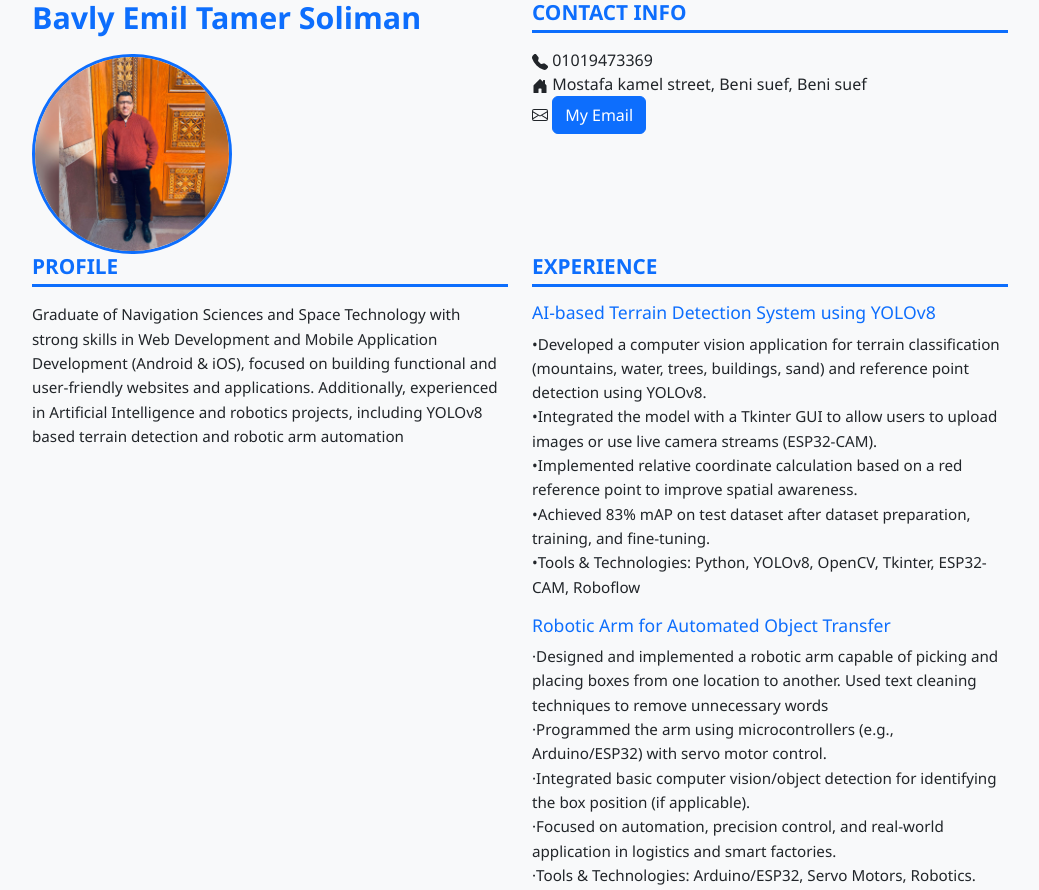
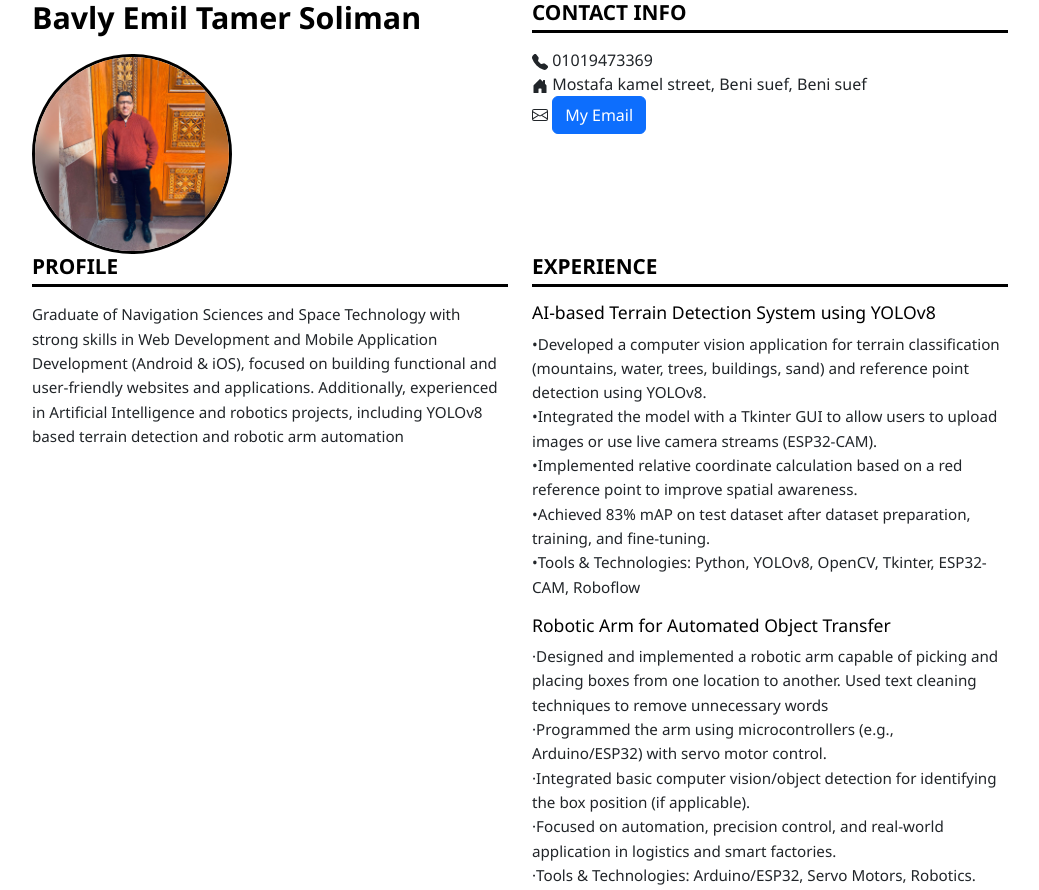
Before and after one commit to bavly26/bavly_emil_CV, a plain HTML site: page index.html in a window 1280 px wide. Shown: the top 890 px of the page, without its empty margins (120-1159 px from the left). Drawn offline with nearby package versions, Linux system fonts and the light colour scheme.

Commit message:
Refactor CV page layout and styling
Updated the styling and layout of the CV page, including background colors, font colors, and container properties. Adjusted the contact information and experience sections for better presentation.

```diff
--- a/index.html
+++ b/index.html
@@ -5,7 +5,7 @@
         <link href="https://cdn.jsdelivr.net/npm/bootstrap@5.3.8/dist/css/bootstrap.min.css" rel="stylesheet" integrity="sha384-sRIl4kxILFvY47J16cr9ZwB07vP4J8+LH7qKQnuqkuIAvNWLzeN8tE5YBujZqJLB" crossorigin="anonymous">
         <style>
   body {
-    background-color: #f8f9fa;
+    background-color: #909191;
   }
   .container {
     max-width: 1000px;
@@ -20,7 +20,7 @@
 </style>
  <style>
     body {
-      background-color: #f8f9fa;
+      background-color: #ffffff;
       font-family: 'Segoe UI', Tahoma, Geneva, Verdana, sans-serif;
       color: #212529;
     }
@@ -37,13 +37,13 @@
     h1 {
       font-size: 1.9rem;
       font-weight: 700;
-      color: #0d6efd;
+      color: #000000;
     }
 
     h2 {
       font-size: 1.3rem;
-      color: #0d6efd;
-      border-bottom: 3px solid #0d6efd;
+      color: #000000;
+      border-bottom: 3px solid #000000;
       padding-bottom: 5px;
       margin-bottom: 15px;
       font-weight: 600;
@@ -51,7 +51,7 @@
 
     h3 {
       font-size: 1.1rem;
-      color: #0d6efd;
+      color: #000000;
       margin-top: 15px;
     }
 
@@ -61,7 +61,7 @@
     }
 
     .contact-item i {
-      color: #0d6efd;
+      color: #000000;
       margin-right: 6px;
     }
 
@@ -69,7 +69,7 @@
       width: 170px;
       height: 170px;
       border-radius: 50%;
-      border: 3px solid #0d6efd;
+      border: 3px solid #000000;
       object-fit: cover;
       margin-top: 10px;
     }
```
